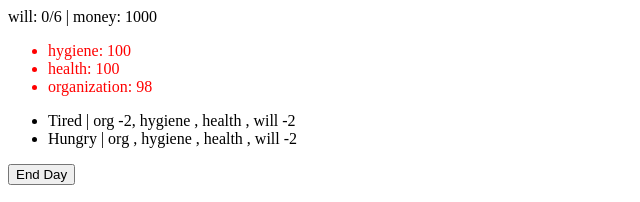
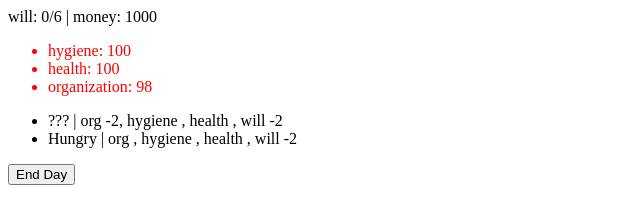
Before and after one commit to jakecoble/thewill, a Vue app: page / in a window 1280 px wide. Shown: the top 202 px of the page, without its empty margins (0-640 px from the left). Built offline with nearby package versions, Linux system fonts and the light colour scheme.

Commit message:
implement hidden modifiers

```diff
--- a/src/components/Modifiers.vue
+++ b/src/components/Modifiers.vue
@@ -1,7 +1,7 @@
 <template>
   <ul class="modifiers">
     <li v-for="mod in activeMods" v-bind:key="mod.display_name">
-      {{ mod.display_name }} | org {{ mod.org }}, hygiene {{ mod.hygiene }}, health {{ mod.health }}, will {{ mod.will }}
+      {{ mod.hidden ? '???' : mod.display_name }} | org {{ mod.org }}, hygiene {{ mod.hygiene }}, health {{ mod.health }}, will {{ mod.will }}
     </li>
   </ul>
 </template>
--- a/src/store/modules/modifiers.js
+++ b/src/store/modules/modifiers.js
@@ -14,7 +14,8 @@ export default {
       display_name: 'Tired',
       will: -2,
       org: -2,
-      active: true
+      active: true,
+      hidden: true
     },
 
     hungry: {
```
